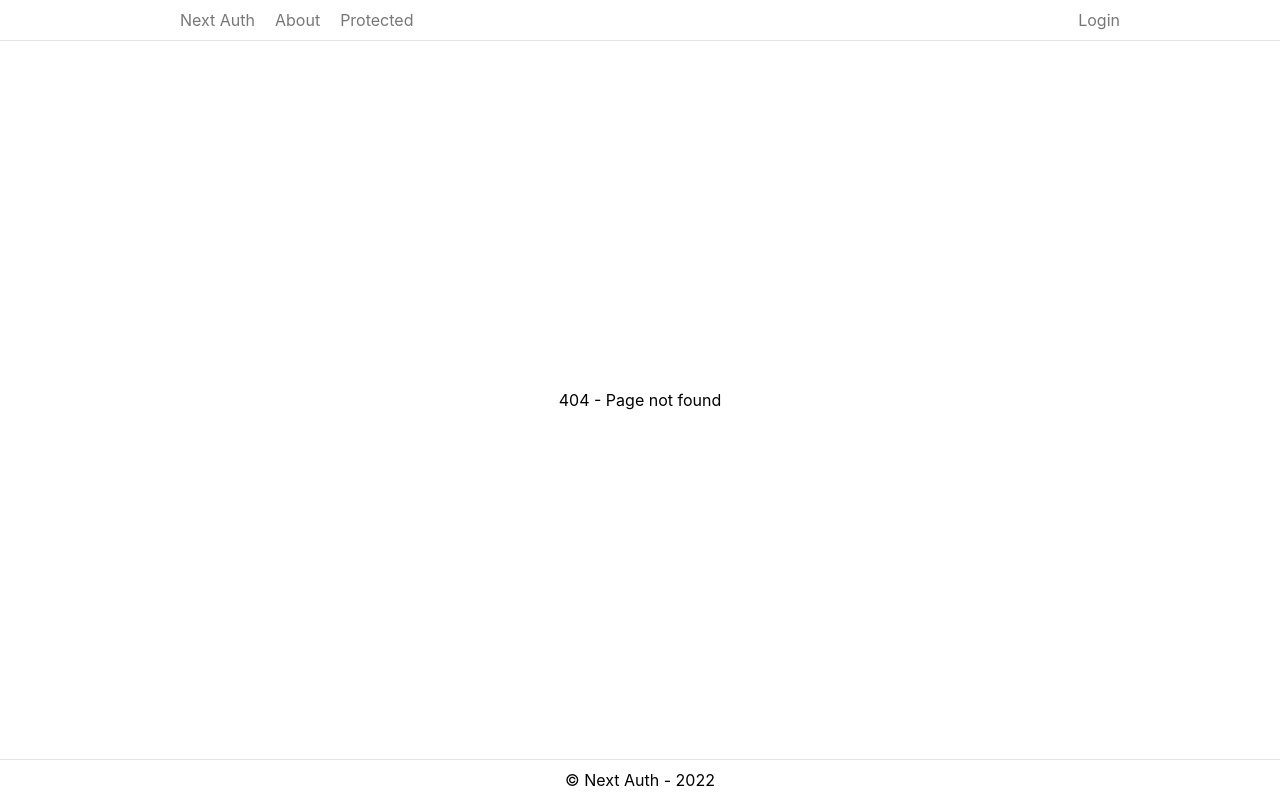
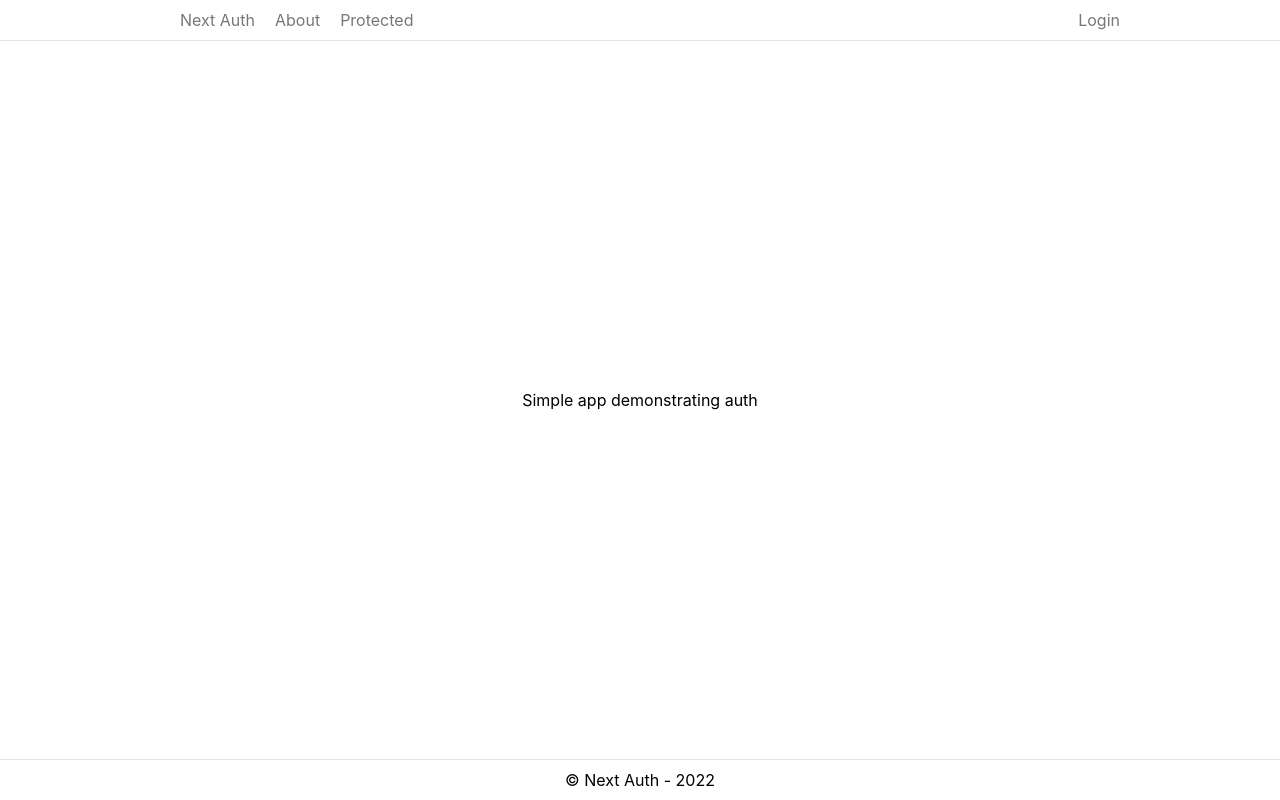
Before and after one commit to stefaleon/Next-Auth-with-Express-backend, a Next.js app: page /about in a window 1280 px wide. Before the commit this address had no page. Built offline with nearby package versions, Linux system fonts and the light colour scheme.

Commit message:
Add the about, protected and login pages

```diff
--- /dev/null
+++ b/pages/about.js
@@ -0,0 +1,5 @@
+import Layout from 'components/Layout';
+
+export default function about() {
+  return <Layout title='About'>Simple app demonstrating auth</Layout>;
+}
--- /dev/null
+++ b/pages/auth/login.js
@@ -0,0 +1,5 @@
+import Layout from 'components/Layout';
+
+export default function login() {
+  return <Layout title='Login'>Login</Layout>;
+}
--- /dev/null
+++ b/pages/protected.js
@@ -0,0 +1,5 @@
+import Layout from 'components/Layout';
+
+export default function protectedPage() {
+  return <Layout>This is the protected page</Layout>;
+}
```
